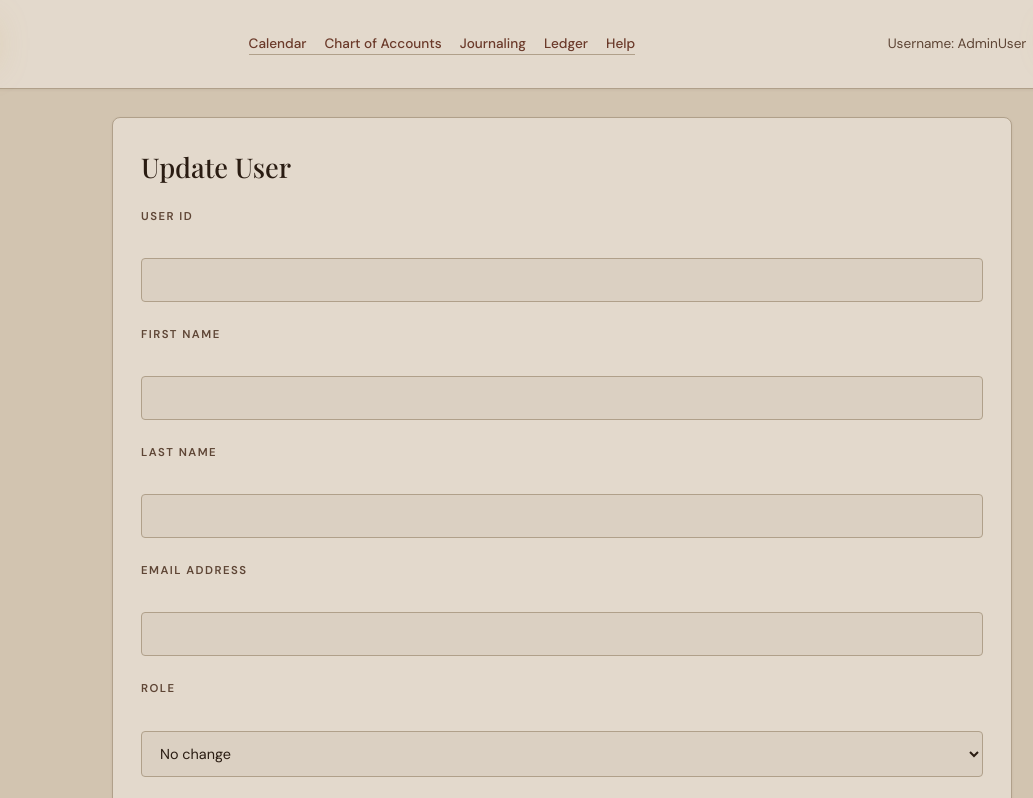
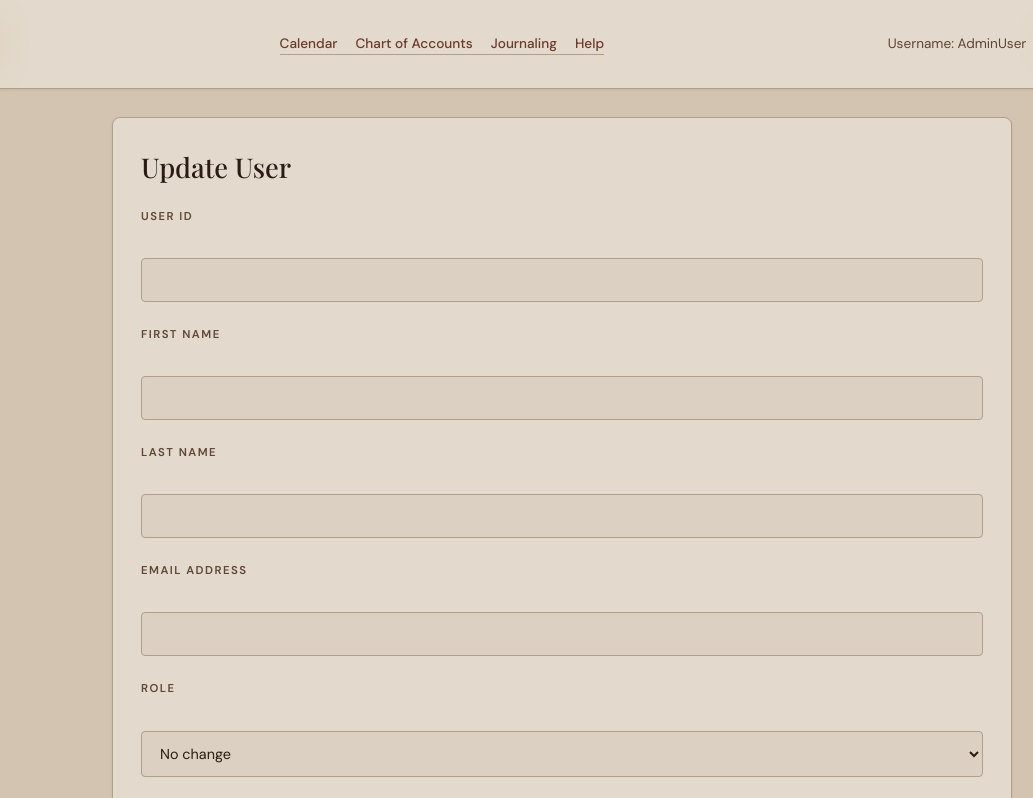
Before and after one commit to bmdzoe/Apex-Accounts, a plain HTML site: page updateUser.html in a window 1280 px wide. Shown: the top 798 px of the page, 78-1111 px from the left. Drawn offline with nearby package versions, Linux system fonts and the light colour scheme.

Commit message:
removed ledger header link

```diff
--- a/updateUser.html
+++ b/updateUser.html
@@ -35,7 +35,6 @@
     <span onclick="openCalendar()" title="Open the calendar popup">Calendar</span>
     <span onclick="window.location.href='chartOfAccounts.html'" title="Open the Chart of Accounts module">Chart of Accounts</span>
     <span onclick="window.location.href='journaling.html'" title="Open the Journalizing module">Journaling</span>
-    <span onclick="window.location.href='ledger.html'" title="Open the Ledger module">Ledger</span>
     <span onclick="openHelp()" title="Open help information for the software">Help</span>
   </div>
 
```
